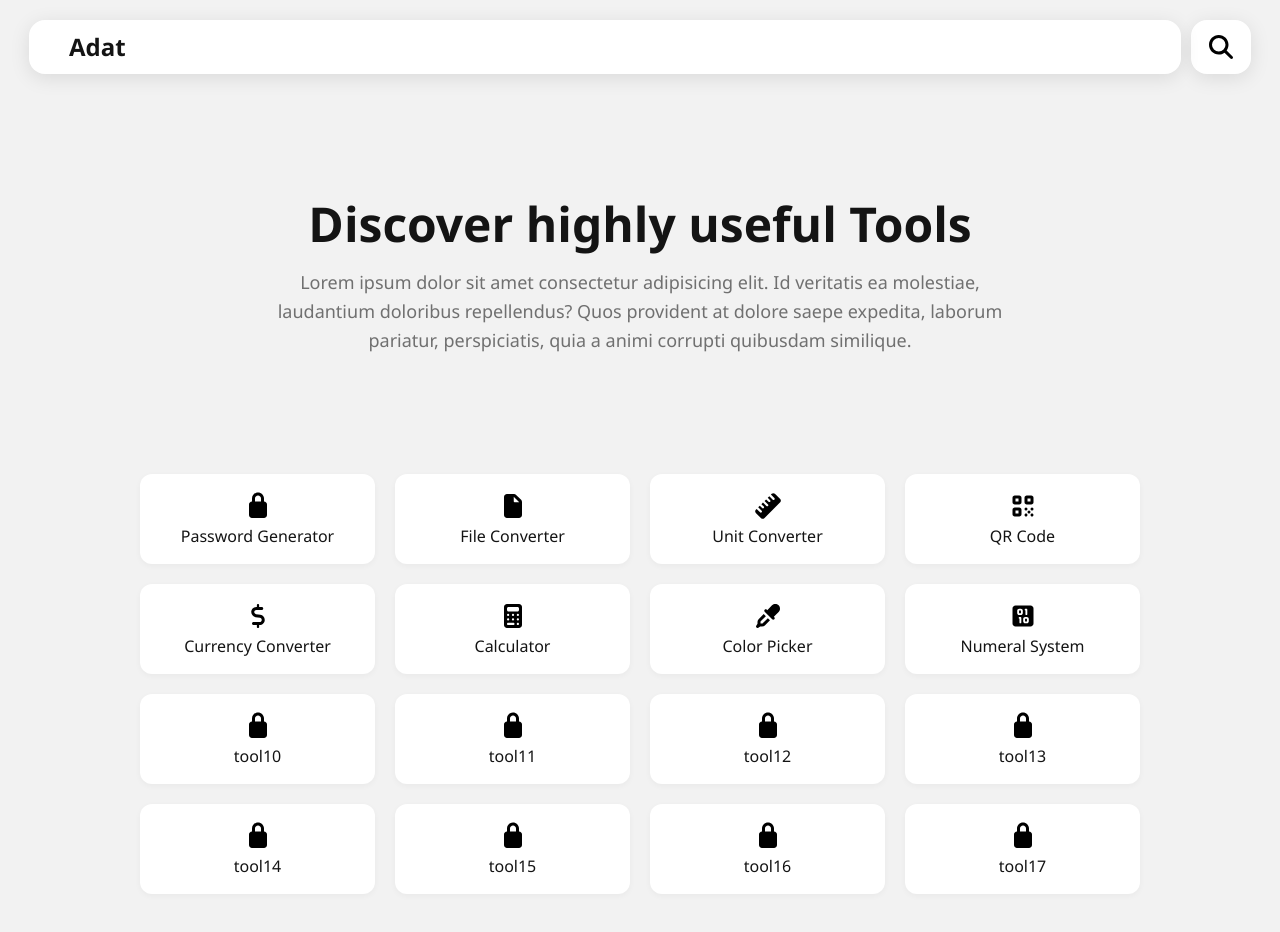
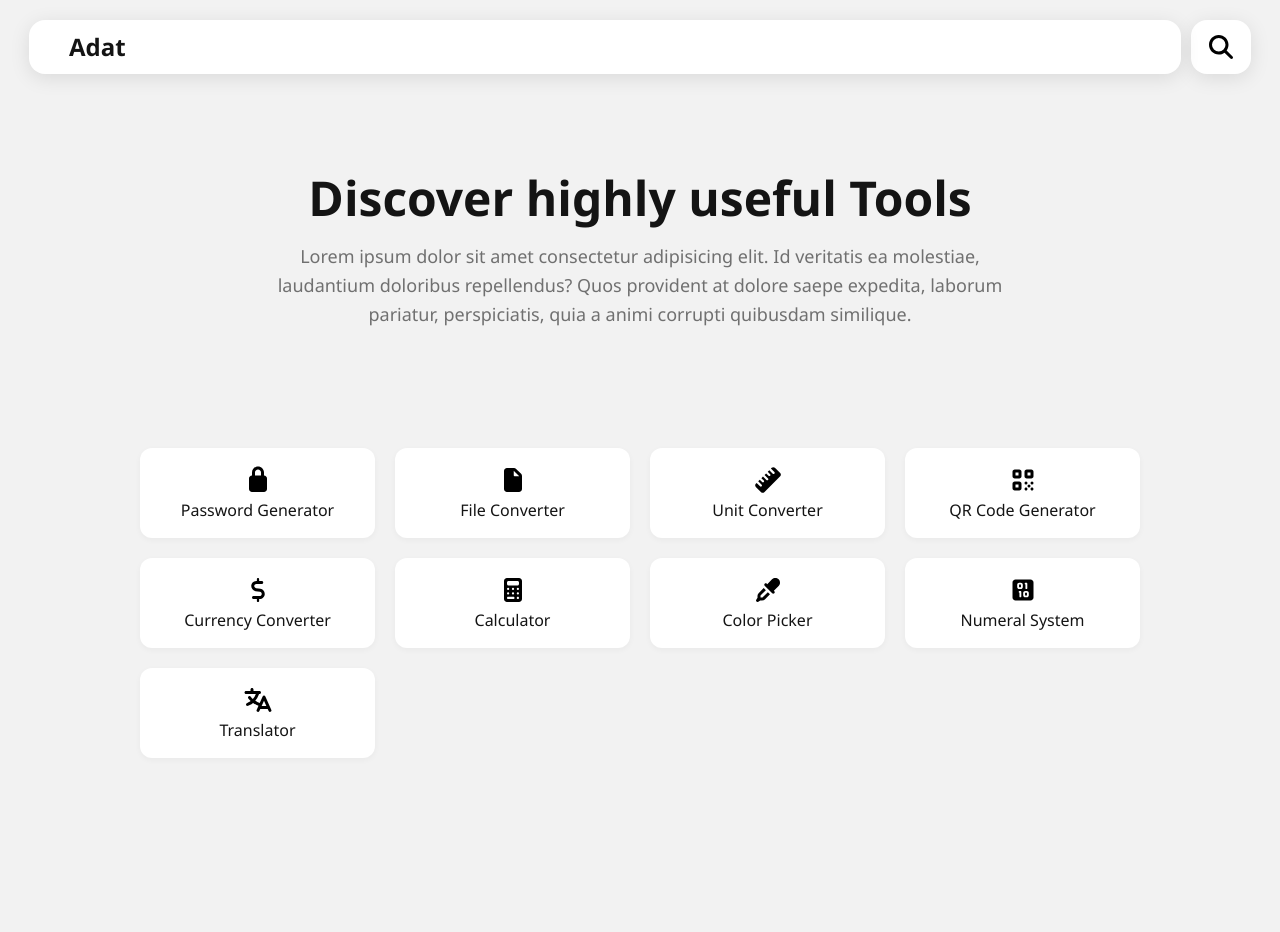
Before and after one commit to Sba3iDev/Adat, a React (Vite) app: page / in a window 1280 px wide. Shown: the top 932 px of the page. After the commit the page ends 800 px from the top, so only its background shows below. Built offline with nearby package versions, Linux system fonts and the light colour scheme.

Commit message:
Complete password tool

```diff
--- a/src/app.css
+++ b/src/app.css
@@ -8,7 +8,7 @@
 
 body {
     background-color: var(--primary-background-color);
-    height: 5500px;
+    height: max-content;
 }
 
 .header {
@@ -16,10 +16,6 @@ body {
     align-items: center;
     justify-content: center;
     margin: 20px 0px;
-    position: fixed;
-    width: 100%;
-    top: 0;
-    z-index: 1000;
 }
 
 .header .nav {
@@ -78,7 +74,7 @@ body {
     display: flex;
     flex-direction: column;
     text-align: center;
-    margin: 200px auto 80px;
+    margin: 100px auto 80px;
     padding: 0 20px;
     max-width: 800px;
 }
@@ -163,3 +159,87 @@ body {
     left: 50%;
     transform: translate(-50%, -50%);
 }
+
+.password-tool {
+    display: flex;
+    flex-direction: column;
+    align-items: center;
+    margin: 100px auto;
+    gap: 20px;
+    width: 80%;
+    background-color: var(--card-bg);
+    padding: 30px;
+    border-radius: 16px;
+    box-shadow: var(--hover-shadow);
+}
+
+.tool-info {
+    font-size: 30px;
+    margin-bottom: 50px;
+}
+
+.password-display {
+    display: flex;
+    width: 80%;
+    align-items: center;
+    gap: 10px;
+}
+
+.password-display input {
+    flex: 1;
+    padding: 10px;
+    font-size: 18px;
+    border: 1px solid #dddddd;
+    border-radius: 8px;
+    outline: none;
+}
+
+.password-display button {
+    background-color: var(--card-bg);
+    font-size: 25px;
+    border: none;
+    padding: 10px;
+    border-radius: 8px;
+    cursor: pointer;
+    transition: all 0.3s ease;
+}
+.password-display button:hover {
+    background-color: var(--primary-background-color);
+}
+
+.options {
+    display: flex;
+    flex-wrap: wrap;
+    gap: 15px;
+    justify-content: center;
+    font-size: 16px;
+}
+
+.options label {
+    display: flex;
+    align-items: center;
+    gap: 8px;
+}
+
+.options input[type="number"] {
+    width: 60px;
+    padding: 5px;
+    border: 1px solid #dddddd;
+    border-radius: 6px;
+    font-size: 16px;
+}
+
+.generate-btn {
+    background-color: var(--primary-text-color);
+    color: white;
+    border: none;
+    padding: 12px 24px;
+    font-size: 16px;
+    border-radius: 8px;
+    cursor: pointer;
+    transition: all 0.3s ease;
+}
+
+.generate-btn:hover {
+    background-color: #464646;
+}
--- a/src/app.tsx
+++ b/src/app.tsx
@@ -20,7 +20,7 @@ function App() {
             <Route path="/currency-converter" element={<CurrencyConverter />} />
             <Route path="/calculator" element={<Calculator />} />
             <Route path="/color-picker" element={<ColorPicker />} />
-            <Route path="/numearl-system" element={<Numeral />} />
+            <Route path="/numeral-system" element={<Numeral />} />
         </Routes>
     );
 }
--- a/src/pages/home.tsx
+++ b/src/pages/home.tsx
@@ -9,10 +9,59 @@ import {
     faCalculator,
     faSquareBinary,
     faSearch,
+    faLanguage,
 } from "@fortawesome/free-solid-svg-icons";
 import { Link } from "react-router-dom";
 import ScrollToTopButton from "../components/scrollTopButton";
 import "../app.css";
+
+const tools = [
+    {
+        path: "/password-generator",
+        name: "Password Generator",
+        icon: faLock,
+    },
+    {
+        path: "/file-converter",
+        name: "File Converter",
+        icon: faFile,
+    },
+    {
+        path: "/unit-converter",
+        name: "Unit Converter",
+        icon: faRuler,
+    },
+    {
+        path: "/qr-code",
+        name: "QR Code Generator",
+        icon: faQrcode,
+    },
+    {
+        path: "/currency-converter",
+        name: "Currency Converter",
+        icon: faDollarSign,
+    },
+    {
+        path: "/calculator",
+        name: "Calculator",
+        icon: faCalculator,
+    },
+    {
+        path: "/color-picker",
+        name: "Color Picker",
+        icon: faEyeDropper,
+    },
+    {
+        path: "/numeral-system",
+        name: "Numeral System",
+        icon: faSquareBinary,
+    },
+    {
+        path: "/translator",
+        name: "Translator",
+        icon: faLanguage,
+    },
+];
 
 function Home() {
     return (
@@ -37,70 +86,12 @@ function Home() {
             </div>
             <div className="tools-container">
                 <div className="tools">
-                    <Link className="tool" key={"/password-generator"} to={"/password-generator"}>
-                        <FontAwesomeIcon className="icon" icon={faLock} />
-                        <span>Password Generator</span>
-                    </Link>
-                    <Link className="tool" key={"/file-converter"} to={"/file-converter"}>
-                        <FontAwesomeIcon className="icon" icon={faFile} />
-                        <span>File Converter</span>
-                    </Link>
-                    <Link className="tool" key={"/unit-converter"} to={"/unit-converter"}>
-                        <FontAwesomeIcon className="icon" icon={faRuler} />
-                        <span>Unit Converter</span>
-                    </Link>
-                    <Link className="tool" key={"/qr-code"} to={"/qr-code"}>
-                        <FontAwesomeIcon className="icon" icon={faQrcode} />
-                        <span>QR Code</span>
-                    </Link>
-                    <Link className="tool" key={"/currency-converter"} to={"/currency-converter"}>
-                        <FontAwesomeIcon className="icon" icon={faDollarSign} />
-                        <span>Currency Converter</span>
-                    </Link>
-                    <Link className="tool" key={"/calculator"} to={"/calculator"}>
-                        <FontAwesomeIcon className="icon" icon={faCalculator} />
-                        <span>Calculator</span>
-                    </Link>
-                    <Link className="tool" key={"/color-picker"} to={"/color-picker"}>
-                        <FontAwesomeIcon className="icon" icon={faEyeDropper} />
-                        <span>Color Picker</span>
-                    </Link>
-                    <Link className="tool" key={"/numearl-system"} to={"/numearl-system"}>
-                        <FontAwesomeIcon className="icon" icon={faSquareBinary} />
-                        <span>Numeral System</span>
-                    </Link>
-                    <Link className="tool" key={"/password-generator"} to={"/password-generator"}>
-                        <FontAwesomeIcon className="icon" icon={faLock} />
-                        <span>tool10</span>
-                    </Link>
-                    <Link className="tool" key={"/password-generator"} to={"/password-generator"}>
-                        <FontAwesomeIcon className="icon" icon={faLock} />
-                        <span>tool11</span>
-                    </Link>
-                    <Link className="tool" key={"/password-generator"} to={"/password-generator"}>
-                        <FontAwesomeIcon className="icon" icon={faLock} />
-                        <span>tool12</span>
-                    </Link>
-                    <Link className="tool" key={"/password-generator"} to={"/password-generator"}>
-                        <FontAwesomeIcon className="icon" icon={faLock} />
-                        <span>tool13</span>
-                    </Link>
-                    <Link className="tool" key={"/password-generator"} to={"/password-generator"}>
-                        <FontAwesomeIcon className="icon" icon={faLock} />
-                        <span>tool14</span>
-                    </Link>
-                    <Link className="tool" key={"/password-generator"} to={"/password-generator"}>
-                        <FontAwesomeIcon className="icon" icon={faLock} />
-                        <span>tool15</span>
-                    </Link>
-                    <Link className="tool" key={"/password-generator"} to={"/password-generator"}>
-                        <FontAwesomeIcon className="icon" icon={faLock} />
-                        <span>tool16</span>
-                    </Link>
-                    <Link className="tool" key={"/password-generator"} to={"/password-generator"}>
-                        <FontAwesomeIcon className="icon" icon={faLock} />
-                        <span>tool17</span>
-                    </Link>
+                    {tools.map((tool) => (
+                        <Link className="tool" to={tool.path} key={tool.path}>
+                            <FontAwesomeIcon className="icon" icon={tool.icon} />
+                            <span>{tool.name}</span>
+                        </Link>
+                    ))}
                 </div>
             </div>
             <ScrollToTopButton />
--- a/src/pages/password.tsx
+++ b/src/pages/password.tsx
@@ -1,21 +1,93 @@
+import { useState } from "react";
 import { FontAwesomeIcon } from "@fortawesome/react-fontawesome";
-import { faAngleLeft, faSearch } from "@fortawesome/free-solid-svg-icons";
+import { faAngleLeft, faCopy } from "@fortawesome/free-solid-svg-icons";
 import { Link } from "react-router-dom";
 import "../app.css";
 
+function GeneratePassword(length: number, useUpper: boolean, useLower: boolean, useNumbers: boolean, useSymbols: boolean) {
+    const upper = "ABCDEFGHIJKLMNOPQRSTUVWXYZ";
+    const lower = "abcdefghijklmnopqrstuvwxyz";
+    const numbers = "0123456789";
+    const symbols = "!@#$%^&*()_+-=[]{}|;:',.<>?/";
+    let charSet = "";
+    if (useUpper) charSet += upper;
+    if (useLower) charSet += lower;
+    if (useNumbers) charSet += numbers;
+    if (useSymbols) charSet += symbols;
+    if (!charSet) return "";
+    return Array.from({ length }, () => charSet[Math.floor(Math.random() * charSet.length)]).join("");
+}
+
 function Password() {
+    const [length, setLength] = useState(16);
+    const [includeUpper, setIncludeUpper] = useState(true);
+    const [includeLower, setIncludeLower] = useState(true);
+    const [includeNumbers, setIncludeNumbers] = useState(true);
+    const [includeSymbols, setIncludeSymbols] = useState(true);
+    const [password, setPassword] = useState("");
+    const generate = () => {
+        const newPass = GeneratePassword(length, includeUpper, includeLower, includeNumbers, includeSymbols);
+        setPassword(newPass);
+    };
+    const copyToClipboard = () => {
+        navigator.clipboard.writeText(password);
+    };
     return (
         <>
             <div className="header">
                 <div className="nav">
-                    <Link className="back-arrow" key={"/"} to={"/"}>
+                    <Link className="back-arrow" to="/">
                         <FontAwesomeIcon icon={faAngleLeft} />
                     </Link>
                     <span className="tool-title">Password Generator</span>
                 </div>
-                <div className="search">
-                    <FontAwesomeIcon icon={faSearch} />
+            </div>
+            <div className="password-tool">
+                <div className="tool-info">
+                    <span>Customize your password</span>
                 </div>
+                <div className="password-display">
+                    <input value={password} readOnly />
+                    <button onClick={copyToClipboard}>
+                        <FontAwesomeIcon icon={faCopy} />
+                    </button>
+                </div>
+                <div className="options">
+                    <label>
+                        Length:
+                        <input
+                            type="number"
+                            min="4"
+                            max="50"
+                            value={length}
+                            onChange={(e) => setLength(Number(e.target.value))}
+                            onBlur={(e) => {
+                                const val = Number(e.target.value);
+                                if (isNaN(val)) return;
+                                setLength(Math.max(Number(e.target.min), Math.min(Number(e.target.max), val)));
+                            }}
+                        />
+                    </label>
+                    <label>
+                        <input type="checkbox" checked={includeUpper} onChange={() => setIncludeUpper(!includeUpper)} />
+                        Uppercase
+                    </label>
+                    <label>
+                        <input type="checkbox" checked={includeLower} onChange={() => setIncludeLower(!includeLower)} />
+                        Lowercase
+                    </label>
+                    <label>
+                        <input type="checkbox" checked={includeNumbers} onChange={() => setIncludeNumbers(!includeNumbers)} />
+                        Numbers
+                    </label>
+                    <label>
+                        <input type="checkbox" checked={includeSymbols} onChange={() => setIncludeSymbols(!includeSymbols)} />
+                        Symbols
+                    </label>
+                </div>
+                <button className="generate-btn" onClick={generate}>
+                    Generate Password
+                </button>
             </div>
         </>
     );
```
